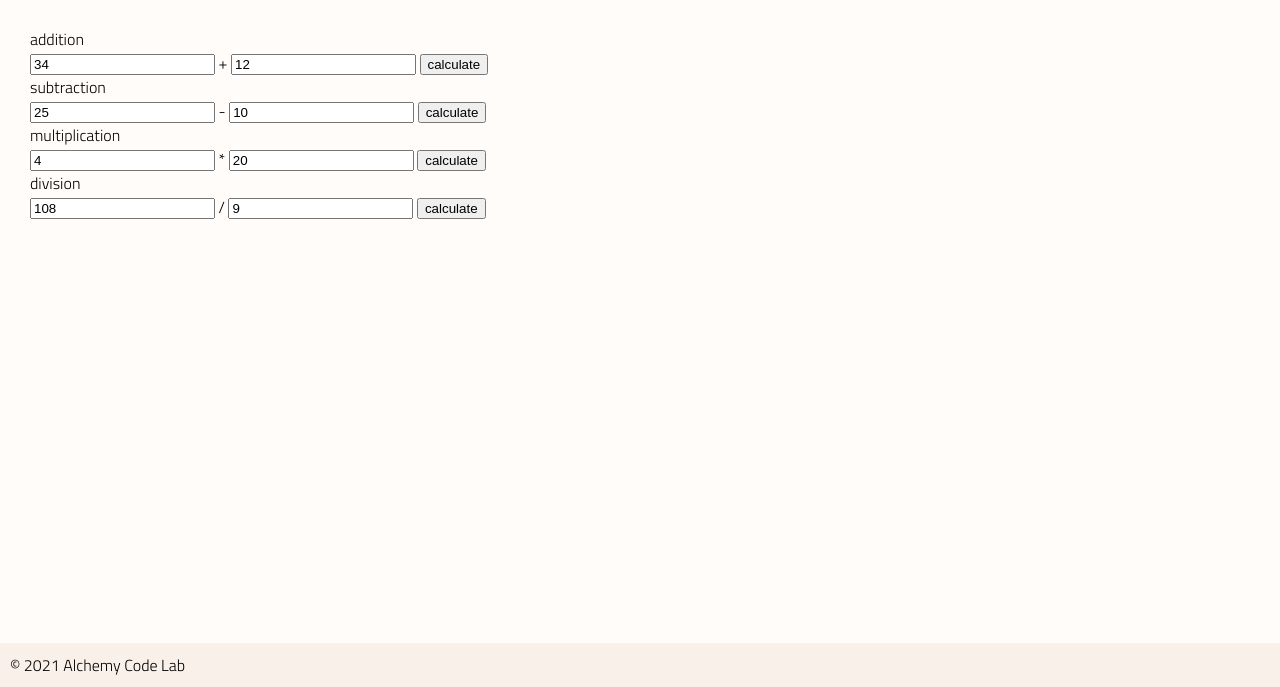
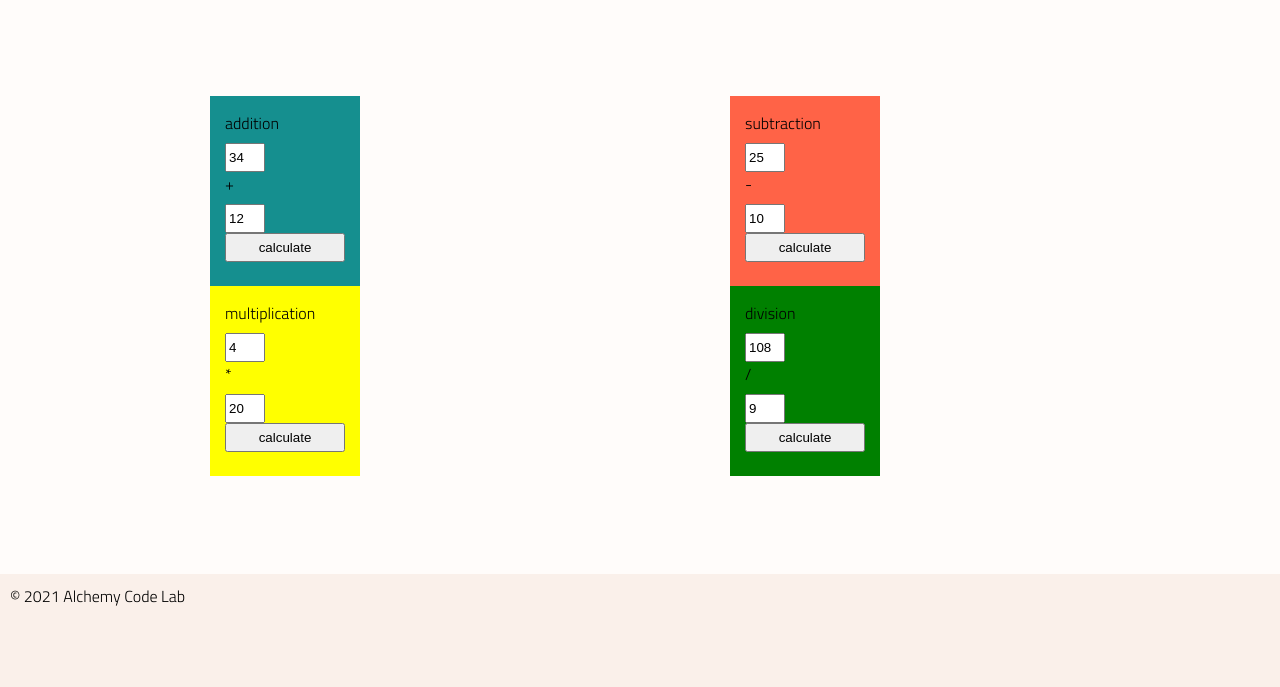
Before and after one commit to ari-harlem-caballero/LAB-04-calculator, a plain HTML site: page index.html in a window 1280 px wide. Shown: the part 113-800 px from the top of the page. Drawn offline with Linux system fonts and the light colour scheme.

Commit message:
Styled boxes

```diff
--- a/index.html
+++ b/index.html
@@ -21,36 +21,36 @@
         <div class="calculator-boxes">
         <section class="addition">
             <h3>addition</h3>
-           <input id="add-number-1" value="34">
+           <input class="first-number" id="add-number-1" value="34">
            +
-           <input id='add-number-2' value="12">
+           <input class="second-number" id='add-number-2' value="12">
            <button id="add-button">calculate</button>
            <span class="answers" id="add-answer"></span>
         </section>
 
         <section class="subtraction">
             <h3>subtraction</h3>
-            <input id="sub-number-1" value="25">
+            <input class="first-number" id="sub-number-1" value="25">
             -
-            <input id='sub-number-2' value="10">
+            <input class="second-number" id='sub-number-2' value="10">
             <button id="sub-button">calculate</button>
             <span class="answers" id="sub-answer"></span>
         </section>
 
         <section class="multiplication">
             <h3>multiplication</h3>
-            <input id="mult-number-1" value="4">
+            <input class="first-number" id="mult-number-1" value="4">
             *
-            <input id='mult-number-2' value="20">
+            <input class="second-number" id='mult-number-2' value="20">
             <button id="mult-button">calculate</button>
             <span class="answers" id="mult-answer"></span>
         </section>
 
         <section class="division">
             <h3>division</h3>
-            <input id="divide-number-1" value="108">
+            <input class="first-number" id="divide-number-1" value="108">
             /
-            <input id="divide-number-2" value="9">
+            <input class="second-number" id="divide-number-2" value="9">
             <button id="divide-button">calculate</button>
             <span class="answers" id="divide-answer"></span>
         </section>
--- a/styles/styles.css
+++ b/styles/styles.css
@@ -3,11 +3,19 @@ body {
     font-family: 'Titillium Web', sans-serif;
     background-color: #FFFCFA;
     display: grid;
-    grid-template-rows: auto 1fr auto;
+    margin: 0;
+    /* grid-template-rows: auto 1fr auto; */
+
 }
 
 main {
     padding: 30px;
+    width: 100%;
+    margin: 0;
+    align-items: center;z
+    justify-content: center;
+    grid-template-columns: 1fr 1fr;
+    grid-row: 1fr 1fr;
 }
 
 section {
@@ -33,6 +41,57 @@ h1 {
     font-weight: bold;
 }
 
+div.calculator-boxes {
+    width: 100%;
+    /* background-color: violet; */
+    display: grid;
+    grid-template-columns: 1fr 1fr;
+    grid-row: 1fr 1fr;
+    margin: 0;
+    align-items: center;
+    justify-content: center;
+    padding-left: 180px;
+}
+
+.first-number, .second-number {
+    width: 40px;
+}
+
+.addition {
+    background-color: rgb(21, 143, 143);
+    display: grid;
+    /* border:indianred 5px solid; */
+    padding: 15px;
+    width: 150px;
+    height: 190px;
+    /* align-items: center;
+    justify-content: center; */
+}
+
+.subtraction {
+    display: grid;
+    background-color: tomato;
+    padding: 15px;
+    width: 150px;
+    height: 190px;
+}
+
+.multiplication {
+    display: grid;
+    background-color: yellow;
+    padding: 15px;
+    width: 150px;
+    height: 190px;
+}
+
+.division {
+    display: grid;
+    background-color: green;
+    padding: 15px;
+    width: 150px;
+    height: 190px;
+}
+
 footer {
     background-color: #FAF0EA;
     padding: 10px;
```
